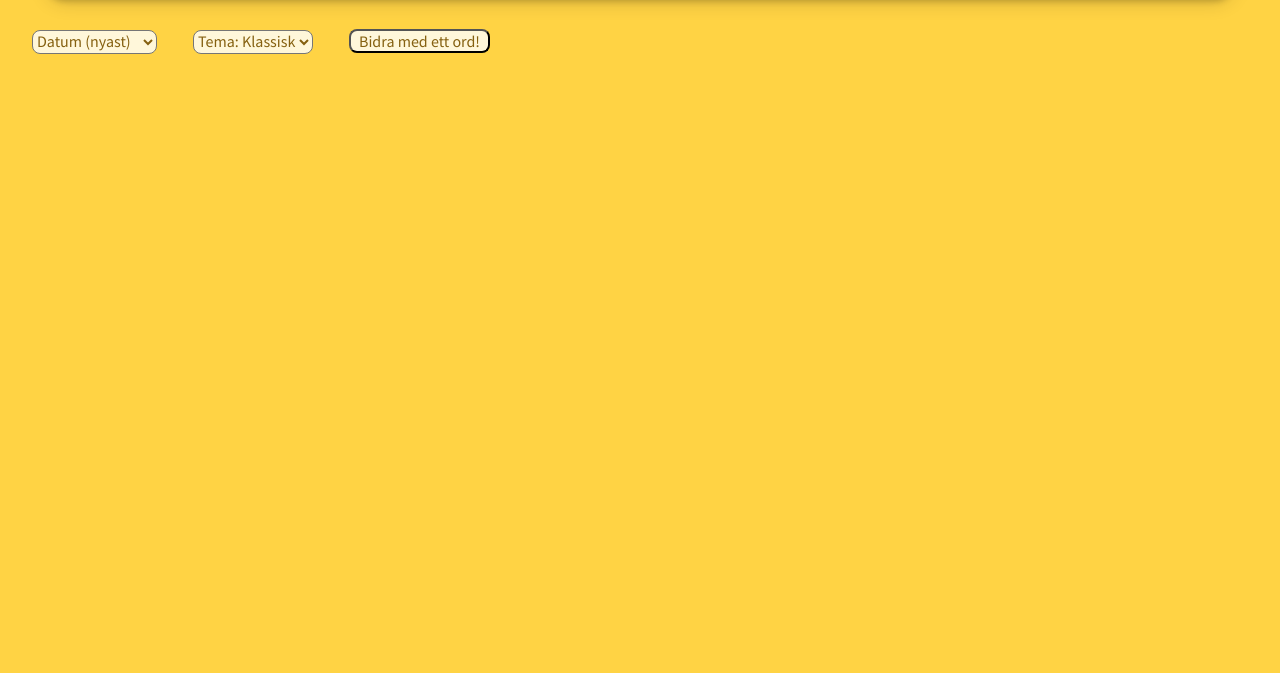
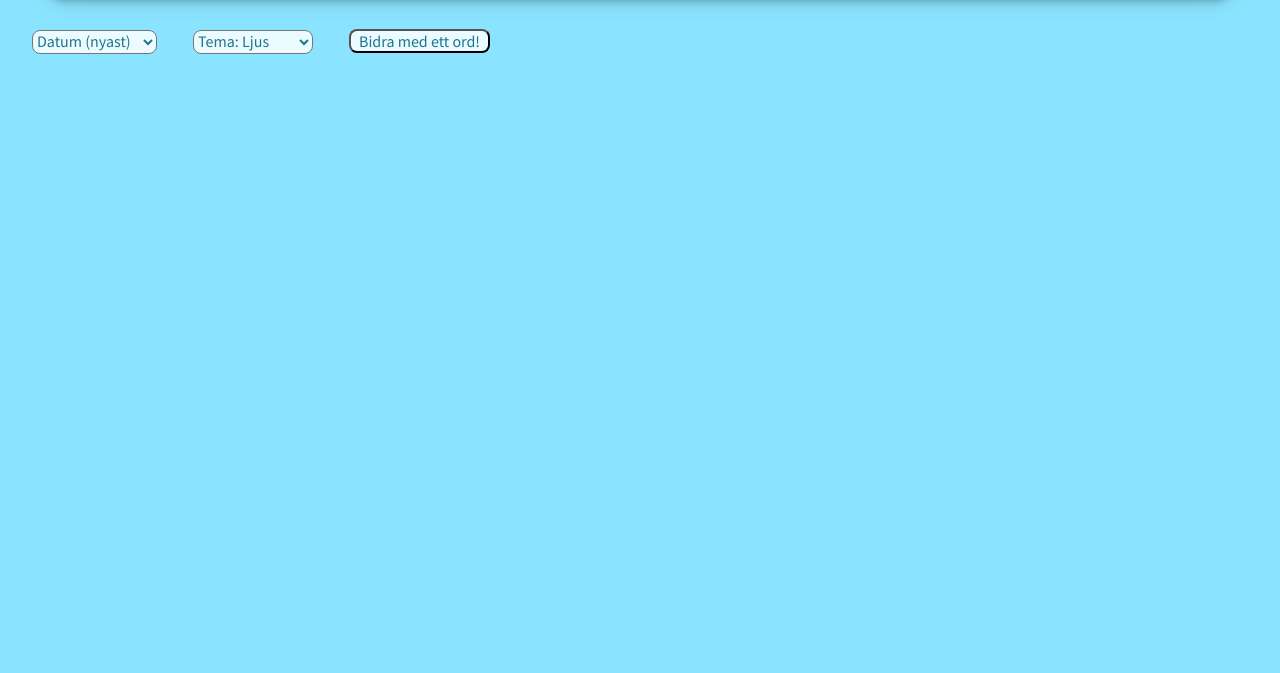
Before and after one commit to vonwachenfeldt/davidsordbok-client, a website: page index.html in a window 1280 px wide. Shown: the part 127-800 px from the top of the page. Drawn offline with Linux system fonts and the light colour scheme; no server answers.

Commit message:
Made light/ljus theme the standard

```diff
--- a/css/style.css
+++ b/css/style.css
@@ -1,10 +1,10 @@
 :root
 {
-    --main: rgb(255, 247, 218);
-    --mainMatch: rgb(133, 96, 16);
+    --main: rgb(236, 251, 255);
+    --mainMatch: rgb(28, 118, 141);
     --contrastText: rgb(0, 0, 0);
     --lightText: rgb(97, 97, 97);
-    --background: rgb(255, 211, 68);
+    --background: rgb(139, 228, 255);
 }
 
 body
--- a/index.html
+++ b/index.html
@@ -27,8 +27,8 @@
             <option value="name-">Alfabetisk (Ö-A)</option>
         </select>
         <select class="select" id="selectTheme" onchange="theme(this.value)">
+            <option value="light">Tema: Ljus</option>
             <option value="standard">Tema: Klassisk</option>
-            <option value="light">Tema: Ljus</option>
             <option value="dark">Tema: Mörk</option>
             <option value="warm">Tema: Varm</option>
         </select>
```
